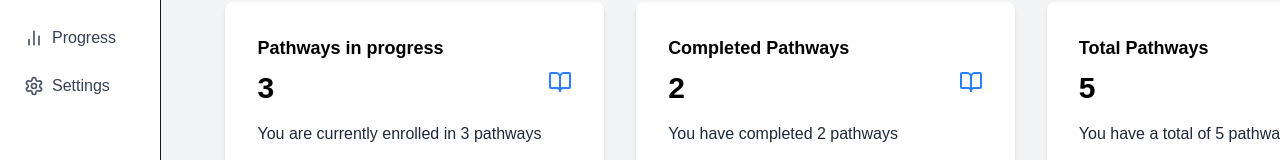
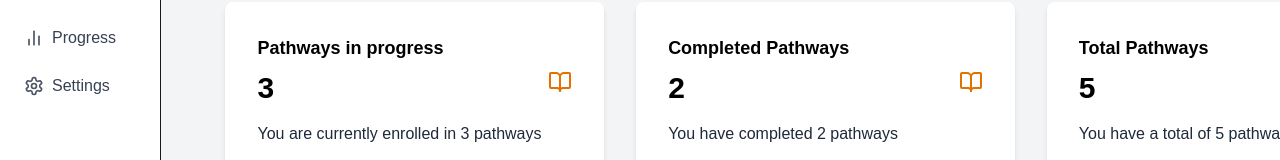
Before and after one commit to dhruvpatt/roadmaps, a Next.js app in the folder pathways/: page /dashboard in a window 1280 px wide. Shown: the part 223-383 px from the top of the page. Built offline with nearby package versions, Linux system fonts and the light colour scheme.

Commit message:
ui changes

```diff
--- a/pathways/components/student-dashboard/student-stat-card.jsx
+++ b/pathways/components/student-dashboard/student-stat-card.jsx
@@ -4,7 +4,7 @@ export default function StudentStatCard({ title, value, Icon, message }) {
       <div className="bg-white rounded-lg shadow-md p-8 flex flex-col justify-between">
         <div>
           <p className="text-black text-lg font-semibold">{title}</p>
-          <div className="flex flex-row justify-between mt-2 text-blue-500">
+          <div className="flex flex-row justify-between mt-2 text-amber-600">
             <p className="text-black text-3xl font-black">{value}</p>
             <Icon />
           </div>
```
